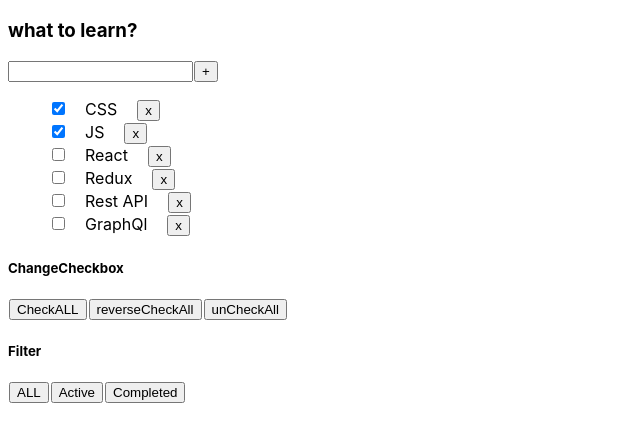
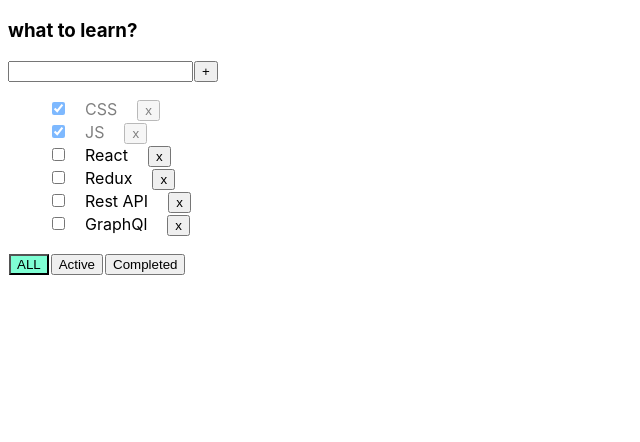
Before and after one commit to AndrMshk/todoList, a React (Create React App) app: page / in a window 1280 px wide. Shown: the top 442 px of the page, without its empty margins (0-640 px from the left). Built offline with nearby package versions, Linux system fonts and the light colour scheme.

Commit message:
lesson 4 done

```diff
--- a/src/AddTaskComponent.tsx
+++ b/src/AddTaskComponent.tsx
@@ -2,9 +2,10 @@
 
 type AddTaskComponentPropsType = {
     value: string
+    error: string | null
+    addTask: () => void
+    onKeyPress: (e: KeyboardEvent<HTMLInputElement>) => void
     onChange: (e: ChangeEvent<HTMLInputElement>) => void
-    onKeyPress: (e: KeyboardEvent<HTMLInputElement>) => void
-    addTask: () => void
 }
 
 export const AddTaskComponent: React.FC<AddTaskComponentPropsType> = (props) => {
@@ -12,8 +13,10 @@
         <div>
             <input value={props.value}
                    onChange={props.onChange}
-                   onKeyPress={props.onKeyPress}/>
+                   onKeyPress={props.onKeyPress}
+                   className={props.error ? 'error' : ' '}/>
             <button onClick={props.addTask}>+</button>
+            <div className='error-message'>{props.error}</div>
         </div>
     )
 }
--- a/src/App.tsx
+++ b/src/App.tsx
@@ -20,27 +20,22 @@
     let [filter, setFilter] = useState<FilterValuesType>('All')
 
     const addTask = (title: string) => {
-        let newTask = {
-            id: v1(),
-            title: title,
-            isDone: false
-        }
-
-        let newTasks = [newTask, ...tasks]
+        let newTasks = [{id: v1(), title, isDone: false}, ...tasks]
         setTasks(newTasks)
     }
 
-    const checkAll = () => setTasks(tasks.map((task) => (
-        {...task, isDone: true}
-    )));
+    const removeTask = (id: string) => {
+        let filteredTasks: TasksType[] = tasks.filter(t => t.id !== id)
+        setTasks(filteredTasks)
+    }
 
-    const reverseCheckAll = () => setTasks(tasks.map((task) => (
-        {...task, isDone: !task.isDone}
-    )));
-
-    const unCheckAll = () => setTasks(tasks.map((task) => (
-        {...task, isDone: false}
-    )));
+    const checkChange = (taskId: string, isDone: boolean) => {
+        let finedTask = tasks.find( t => t.id === taskId)
+        if (finedTask) {
+            finedTask.isDone = isDone
+        }
+        setTasks([...tasks])
+    }
 
     const changeFilter = (value: FilterValuesType) => {
         setFilter(value)
@@ -57,14 +52,14 @@
     return (
         <>
             <Todolist title='what to learn?'
+                      tasks={tasks}
+                      filter={filter}
                       tasksForTodolist={tasksForTodolist}
-                      checkAll={checkAll}
-                      reverseCheckAll={reverseCheckAll}
-                      unCheckAll={unCheckAll}
+                      setTasks={setTasks}
+                      addTask={addTask}
+                      removeTask={removeTask}
+                      checkChange={checkChange}
                       changeFilter={changeFilter}
-                      addTask={addTask}
-                      tasks={tasks}
-                      setTasks={setTasks}
             />
         </>
     );
--- a/src/TaskItem.tsx
+++ b/src/TaskItem.tsx
@@ -5,35 +5,26 @@
     task: TasksType
     tasks: TasksType[]
     setTasks: (tasks: TasksType[]) => void
+    removeTask: (id: string) => void
+    checkChange: (id: string, isChecked: boolean) => void
 }
 
-export const TaskItem = (props: TaskItemPropsType) => {
+export const TaskItem: React.FC<TaskItemPropsType> = (props) => {
 
-    const checkChange = (isChecked: boolean, id: string) => {
-        props.setTasks(props.tasks.map((task) => task.id === id
-            ? {...task, isDone: isChecked}
-            : task))
+    const onChangeHandler = (event: React.ChangeEvent<HTMLInputElement>) => {
+        props.checkChange(props.task.id, event.currentTarget.checked)
+
     }
-
-    const removeTask = (id: string) => {
-        let filteredTasks: TasksType[] = props.tasks.filter(t => t.id !== id)
-        props.setTasks(filteredTasks)
-    }
-
-    const changeCheckbox = (event: React.ChangeEvent<HTMLInputElement>) => {
-        checkChange(event.target.checked, props.task.id)
-    }
-
     return (
-        <li>
+        <li className={props.task.isDone? 'is-done' : ''}>
             <input
                 className={'checkbox'}
                 type="checkbox"
                 checked={props.task.isDone}
-                onChange={changeCheckbox}
+                onChange={onChangeHandler}
             />
             <span>{props.task.title}</span>
-            <button className={'removeButton'} onClick={() => removeTask(props.task.id)}>x</button>
+            <button className={'removeButton'} onClick={() => props.removeTask(props.task.id)}>x</button>
         </li>
     )
 }
--- a/src/TodoList.tsx
+++ b/src/TodoList.tsx
@@ -9,26 +9,37 @@
     isDone: boolean
 }
 
-type PropsType = {
+type TodolistPropsType = {
     title: string,
-    tasksForTodolist: TasksType[],
-    checkAll: () => void
-    reverseCheckAll: () => void
-    unCheckAll: () => void
+    filter: FilterValuesType
+    tasks: TasksType[]
+    tasksForTodolist: TasksType[]
+    setTasks: (tasks: TasksType[]) => void
+    addTask: (title: string) => void
+    removeTask: (id: string) => void
+    checkChange: (id: string, isChecked: boolean) => void
     changeFilter: (value: FilterValuesType) => void
-    addTask: (title: string) => void
-    tasks: TasksType[]
-    setTasks: (tasks: TasksType[]) => void
 }
 
-export const Todolist = (props: PropsType) => {
+export const Todolist: React.FC<TodolistPropsType> = (props) => {
 
     const [newTaskTitle, setNewTaskTitle] = useState<string>('')
+    const [error, setError] = useState<string | null>(null)
 
     const handleAddTask = () => {
-        if (!!newTaskTitle && newTaskTitle[0] != ' ') {
+        if (!!newTaskTitle && newTaskTitle.trim()) {
             props.addTask(newTaskTitle)
             setNewTaskTitle('')
+        } else {
+            setError('Title is required')
+            setNewTaskTitle('')
+        }
+    }
+
+    const handlePressKey = (e: KeyboardEvent<HTMLInputElement>) => {
+        setError(null)
+        if (e.key === 'Enter') {
+            handleAddTask()
         }
     }
 
@@ -36,20 +47,15 @@
         setNewTaskTitle(e.target.value)
     }
 
-    const handlePressKey = (e: KeyboardEvent<HTMLInputElement>) => {
-        if (e.key === 'Enter') {
-            handleAddTask()
-        }
-    }
-
     return (
         <>
             <h3>{props.title}</h3>
             <div>
                 <AddTaskComponent value={newTaskTitle}
+                                  error={error}
+                                  addTask={handleAddTask}
+                                  onKeyPress={handlePressKey}
                                   onChange={handleChangeTitleTask}
-                                  onKeyPress={handlePressKey}
-                                  addTask={handleAddTask}
                 />
                 <div>
                     <ul>
@@ -59,27 +65,28 @@
                                 task={task}
                                 tasks={props.tasks}
                                 setTasks={props.setTasks}
+                                removeTask={props.removeTask}
+                                checkChange={props.checkChange}
                             />
                         )}
                     </ul>
                 </div>
                 <div>
-                    <h5>ChangeCheckbox</h5>
-                    <button onClick={props.checkAll}>CheckALL</button>
-                    <button onClick={props.reverseCheckAll}>reverseCheckAll</button>
-                    <button onClick={props.unCheckAll}>unCheckAll</button>
-                </div>
-                <div>
-                    <h5>Filter</h5>
-                    <button onClick={() => {
+                    <button
+                        className={props.filter === 'All' ? 'active-filter' : ''}
+                        onClick={() => {
                             props.changeFilter('All')
                         }}>ALL
                     </button>
-                    <button onClick={() => {
+                    <button
+                        className={props.filter === 'active' ? 'active-filter' : ''}
+                        onClick={() => {
                             props.changeFilter('active')
                         }}>Active
                     </button>
-                    <button onClick={() => {
+                    <button
+                        className={props.filter === 'done' ? 'active-filter' : ''}
+                        onClick={() => {
                             props.changeFilter('done')
                         }}>Completed
                     </button>
--- a/src/index.css
+++ b/src/index.css
@@ -26,3 +26,19 @@
 button {
   margin: 1px;
 }
+
+.error {
+  border: red 1px solid;
+}
+
+.error-message {
+  color: red;
+}
+
+.active-filter {
+  background-color: aquamarine;
+}
+
+.is-done {
+  opacity: 0.5;
+}
```
Lines whose indentation alone changed are shown as unchanged.
